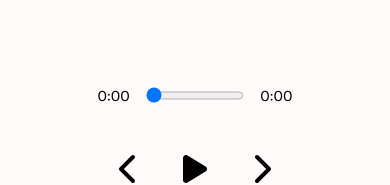
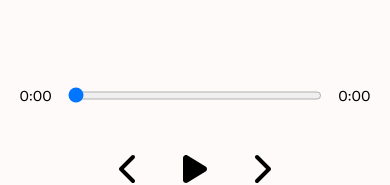
Before and after one commit to adioihsan/react-music-player, a React (Create React App) app: page / in a window 390 px wide. Shown: the part 521-706 px from the top of the page. Built offline with nearby package versions, Linux system fonts and the light colour scheme.

Commit message:
Add mobile responsibility

```diff
--- a/src/styles/_player.scss
+++ b/src/styles/_player.scss
@@ -6,7 +6,8 @@
   gap: 2rem;
 }
 .player-timer {
-  width: 50%;
+  width: clamp(20rem, 90vw, 50rem);
+  justify-content: space-around;
   display: flex;
   gap: 1rem;
 
--- a/src/styles/_song.scss
+++ b/src/styles/_song.scss
@@ -8,7 +8,7 @@
   justify-content: center;
 
   .album-cover {
-    width: 20%;
+    width: clamp(10rem, 90vw, 20rem);
     border-radius: 50%;
     margin-bottom: 2rem;
   }
```
